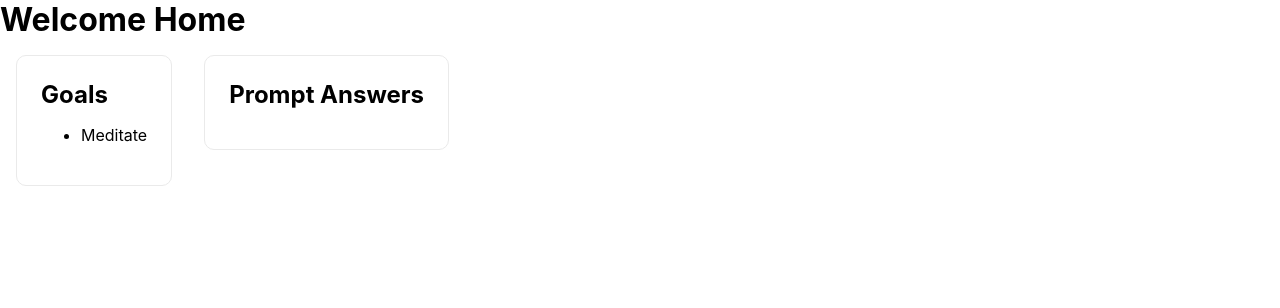
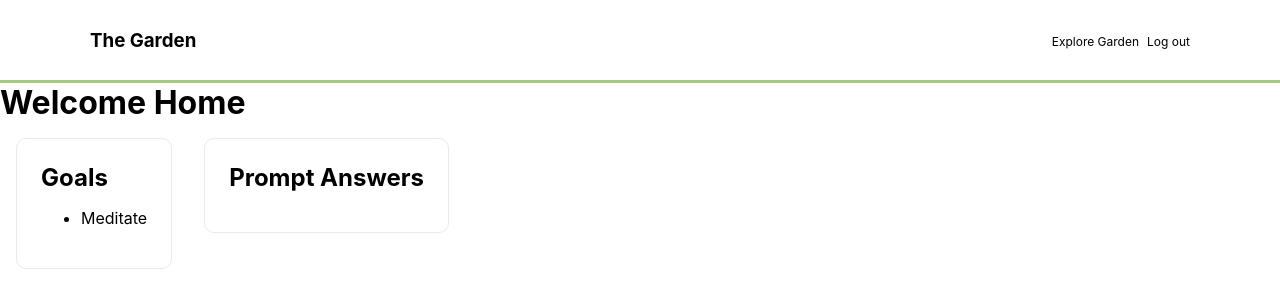
Before and after one commit to jacobkagon/garden-frontend, a Next.js app: page /home in a window 1280 px wide. Shown: the top 308 px of the page. Built offline with nearby package versions, Linux system fonts and the light colour scheme.

Commit message:
navbar component half way

```diff
--- a/components/Navbar/Navbar.js
+++ b/components/Navbar/Navbar.js
@@ -1,15 +1,20 @@
 import React from 'react';
+import styles from './Navbar.module.css';
 
 function Navbar() {
     return (
-        <header>
-            <div>
+        <header className={styles.wrapper}>
+            <div className={styles.navbar}>
                 <a href=''>
                     <h3>The Garden</h3>
                 </a>
                 <nav>
-                    <a href=''>Explore Garden</a>
-                    <a href=''>Log out</a>
+                    <a className={styles.navbar__link} href=''>
+                        Explore Garden
+                    </a>
+                    <a className={styles.navbar__link} href=''>
+                        Log out
+                    </a>
                 </nav>
             </div>
         </header>
--- /dev/null
+++ b/components/Navbar/Navbar.module.css
@@ -0,0 +1,22 @@
+.wrapper {
+    border-bottom: 3px solid var(--primary);
+}
+
+.navbar {
+    width: 90%;
+    margin: 0 auto;
+    max-width: 68.75rem;
+
+    display: flex;
+    align-items: center;
+    justify-content: space-between;
+    height: 5rem;
+}
+
+.navbar__link {
+    font-size: 0.75rem;
+}
+
+.navbar__link + .navbar__link {
+    margin-left: 0.5rem;
+}
--- a/pages/home.js
+++ b/pages/home.js
@@ -2,9 +2,12 @@ import React from 'react';
 import Goals from '@/components/Goals';
 import Prompt from '@/components/Prompt';
 import styles from '@/styles/Home.module.css';
+import Navbar from '@/components/Navbar/Navbar';
 
 const home = () => {
     return (
+        <>
+            <Navbar />
             <div>
                 <h1>Welcome Home</h1>
                 <div styles={styles.container}>
@@ -16,6 +19,7 @@ const home = () => {
                     </div>
                 </div>
             </div>
+        </>
     );
 };
 
```
Lines whose indentation alone changed are shown as unchanged.
